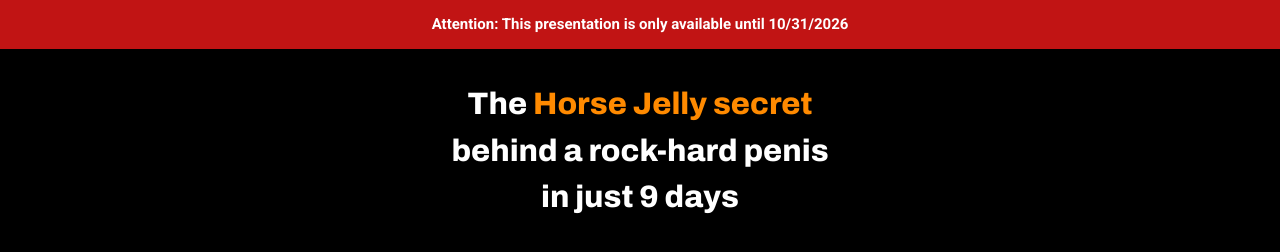
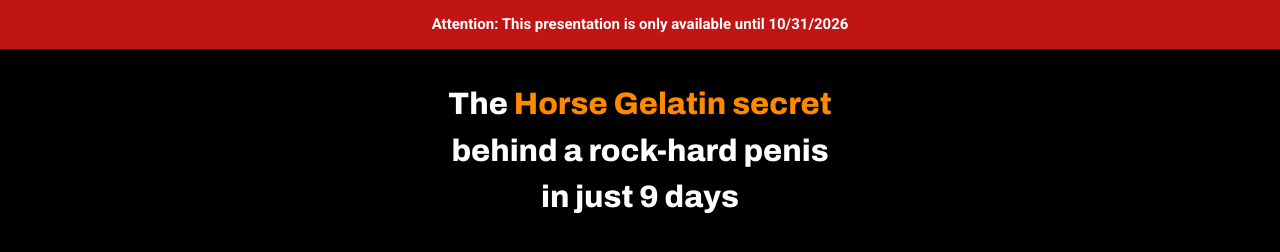
Before and after one commit to philipemdr-ui/horse-gelatin, a plain HTML site: page index.html in a window 1280 px wide. Drawn offline with Linux system fonts and the light colour scheme.

Commit message:
Update index.html

```diff
--- a/index.html
+++ b/index.html
@@ -109,7 +109,7 @@
 
   <!-- HEADLINE -->
   <h1 class="headline">
-    The <span class="highlight">Horse Jelly secret</span><br>
+    The <span class="highlight">Horse Gelatin secret</span><br>
     behind a rock-hard penis<br>
     in just 9 days
   </h1>
```
